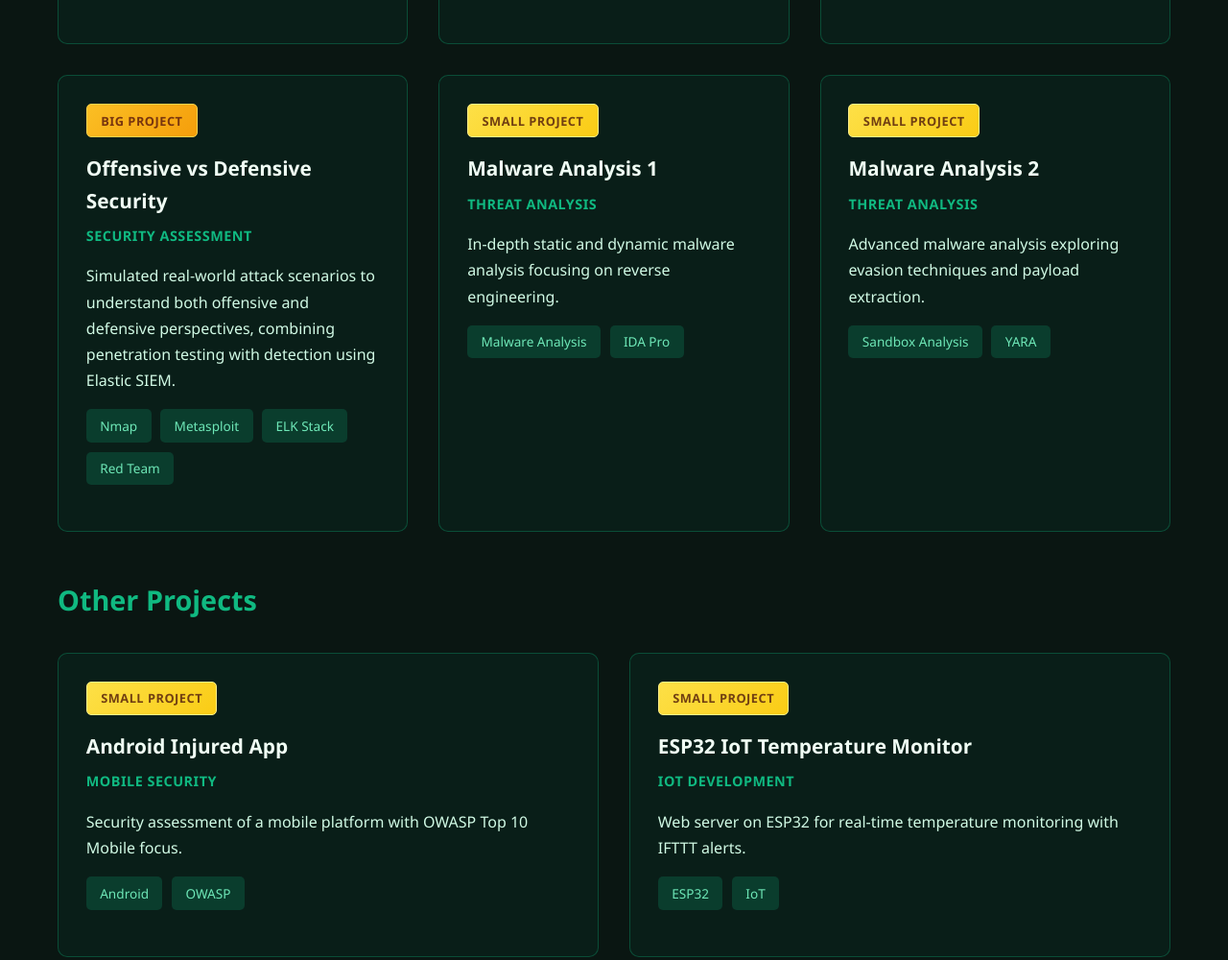
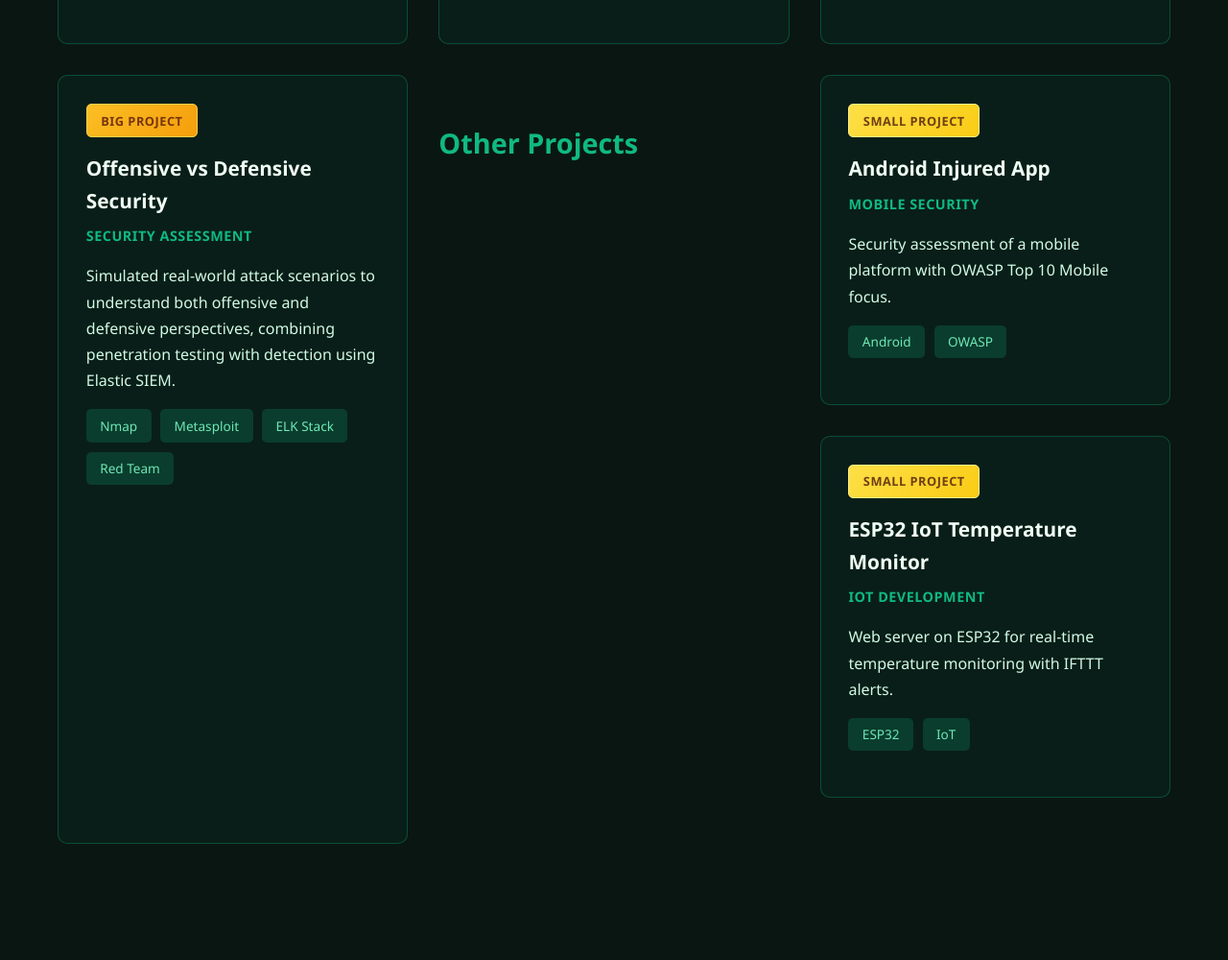
Before and after one commit to sohaib2011/sohaib2011.github.io, a plain HTML site: page index.html in a window 1280 px wide. Shown: the part 1428-2428 px from the top of the page at 96% size. Drawn offline with Linux system fonts and the light colour scheme.

Commit message:
Update index.html

```diff
--- a/index.html
+++ b/index.html
@@ -111,33 +111,6 @@
                 </div>
             </a>
 
-            <div class="project no-link">
-                <div class="project-header">
-                    <span class="project-badge small">Small Project</span>
-                </div>
-                <h3>Malware Analysis 1</h3>
-                <p class="category">Threat Analysis</p>
-                <p>In-depth static and dynamic malware analysis focusing on reverse engineering.</p>
-                <div class="tags">
-                    <span class="tag">Malware Analysis</span>
-                    <span class="tag">IDA Pro</span>
-                </div>
-            </div>
-
-            <div class="project no-link">
-                <div class="project-header">
-                    <span class="project-badge small">Small Project</span>
-                </div>
-                <h3>Malware Analysis 2</h3>
-                <p class="category">Threat Analysis</p>
-                <p>Advanced malware analysis exploring evasion techniques and payload extraction.</p>
-                <div class="tags">
-                    <span class="tag">Sandbox Analysis</span>
-                    <span class="tag">YARA</span>
-                </div>
-            </div>
-        </div>
-
         <!-- Other Projects -->
         <h3 class="project-category-title">Other Projects</h3>
         <div class="projects">
```
